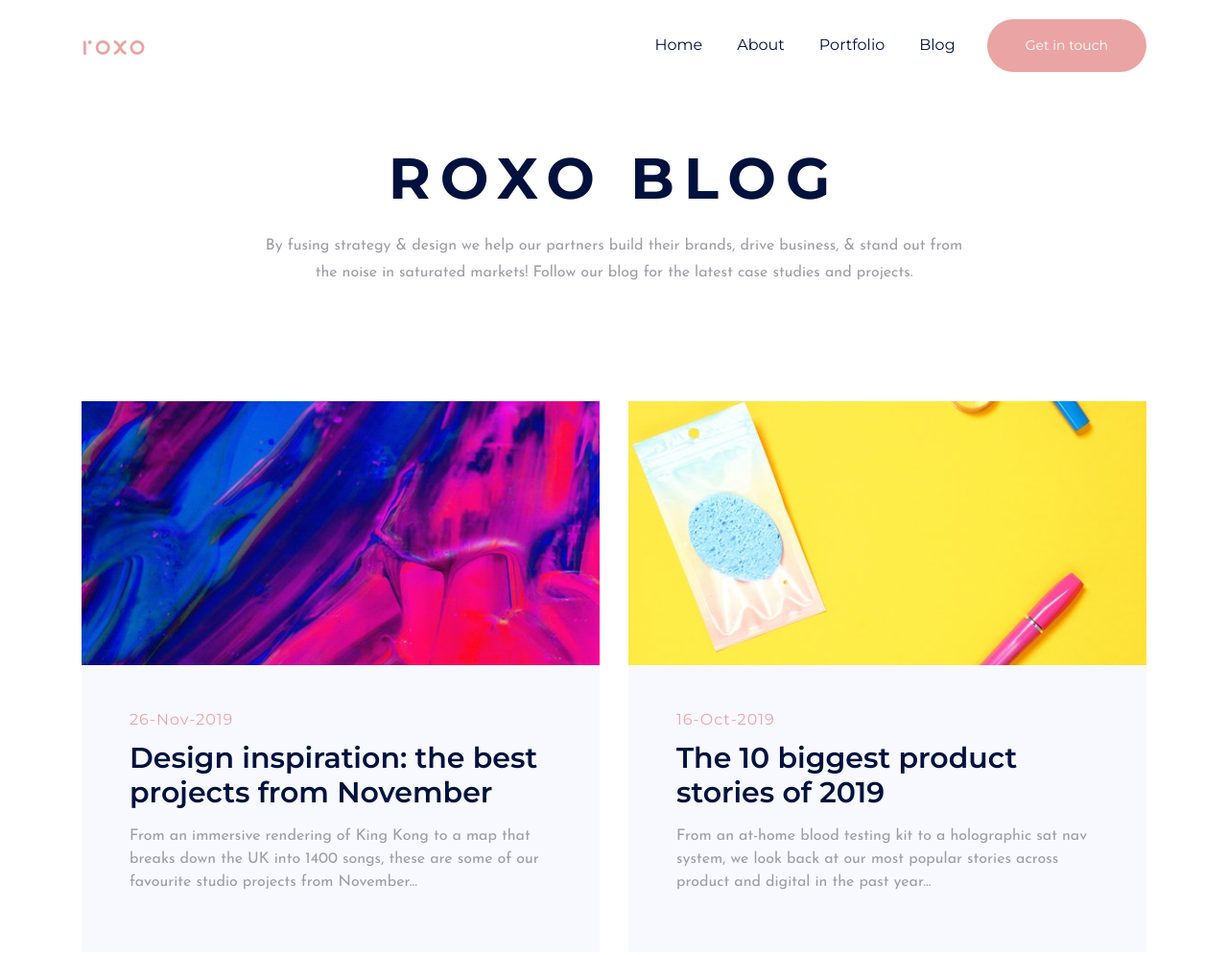
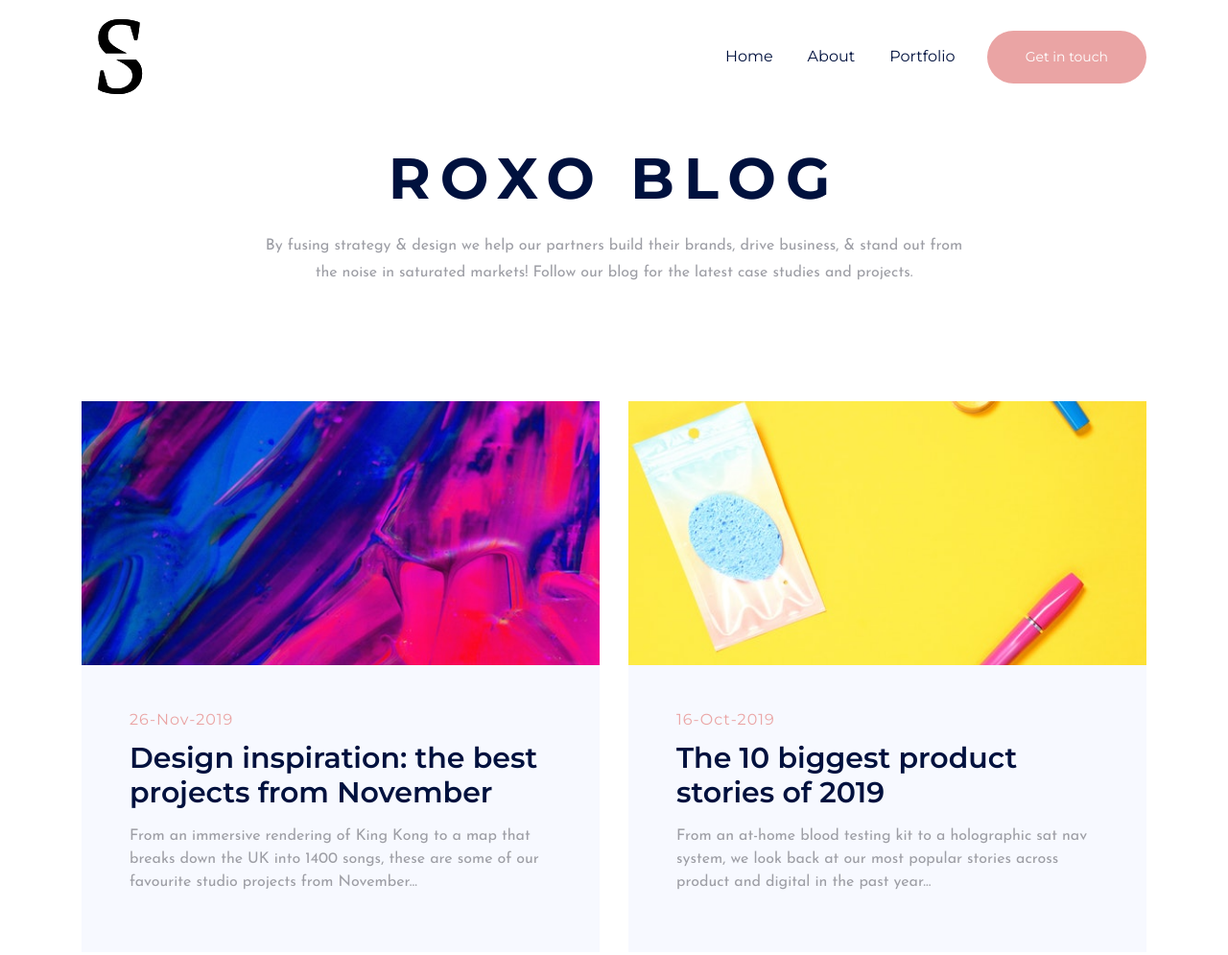
Before and after one commit to semiconducted/semiconducted.github.io, an Eleventy site: page src/blog.md in a window 1280 px wide. Shown: the top 995 px of the page at 96% size. Built offline with nearby package versions, Linux system fonts and the light colour scheme; Eleventy itself is replaced by a stand-in of ours; files that its build step writes are made by us from their sources.

```diff
--- a/assets/css/style.css
+++ b/assets/css/style.css
@@ -1,7 +1,7 @@
 /*!------------------------------------------------------------------
 [MAIN STYLESHEET]
 
-PROJECT:	Roxo HTML
+PROJECT:	Semiconducted.com
 VERSION:	1.0.0
 -------------------------------------------------------------------*/
 @import url("https://fonts.googleapis.com/css?family=Josefin+Sans:300,400,600,700|Montserrat:300,400,500,600,700&display=swap");
@@ -288,7 +288,7 @@
 .site-hero {
   position: relative;
   height: 100vh;
-  background-image: url("../images/backgrounds/hero-background.jpg");
+  background-image: url("../images/backgrounds/hero-background.mp4");
   background-size: cover;
   background-position: center center;
   display: flex;
--- a/src/_data/nav.json
+++ b/src/_data/nav.json
@@ -1,6 +1,6 @@
 {
-  "navLogo":"/assets/images/logo.png",
-  "navLinks":["home","about","portfolio","blog"],
+  "navLogo":"/assets/images/Semiconducted Logo.svg",
+  "navLinks":["home","about","portfolio"],
   "navBtnLink":"contact",
   "navBtnText":"Get in touch"
 }
```
Also changed, not shown: assets/images/Semiconducted Logo.svg (added).
